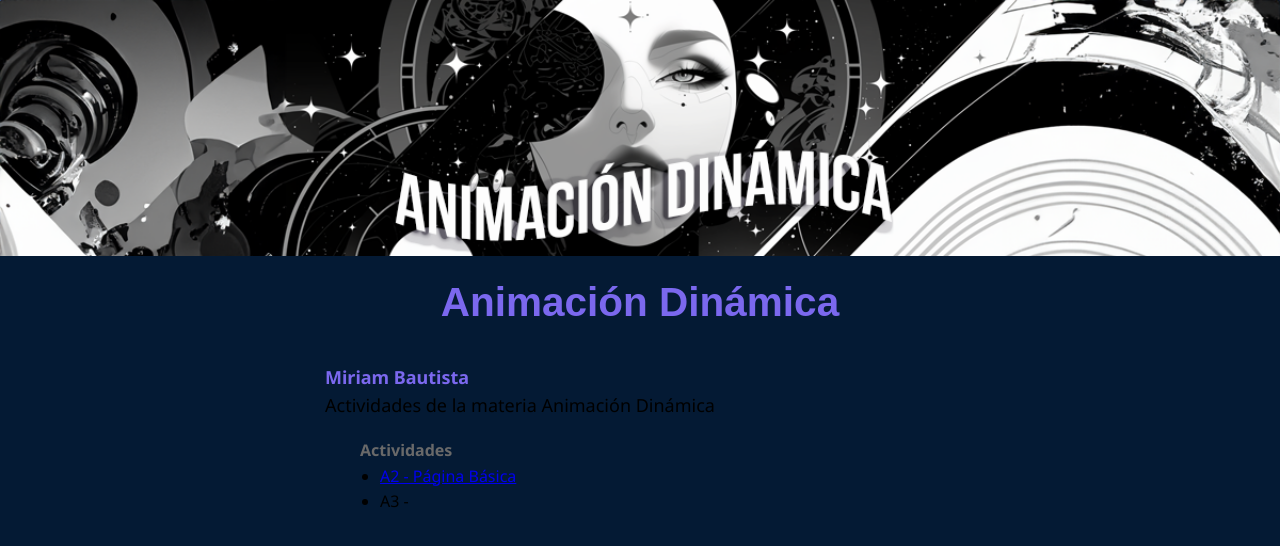
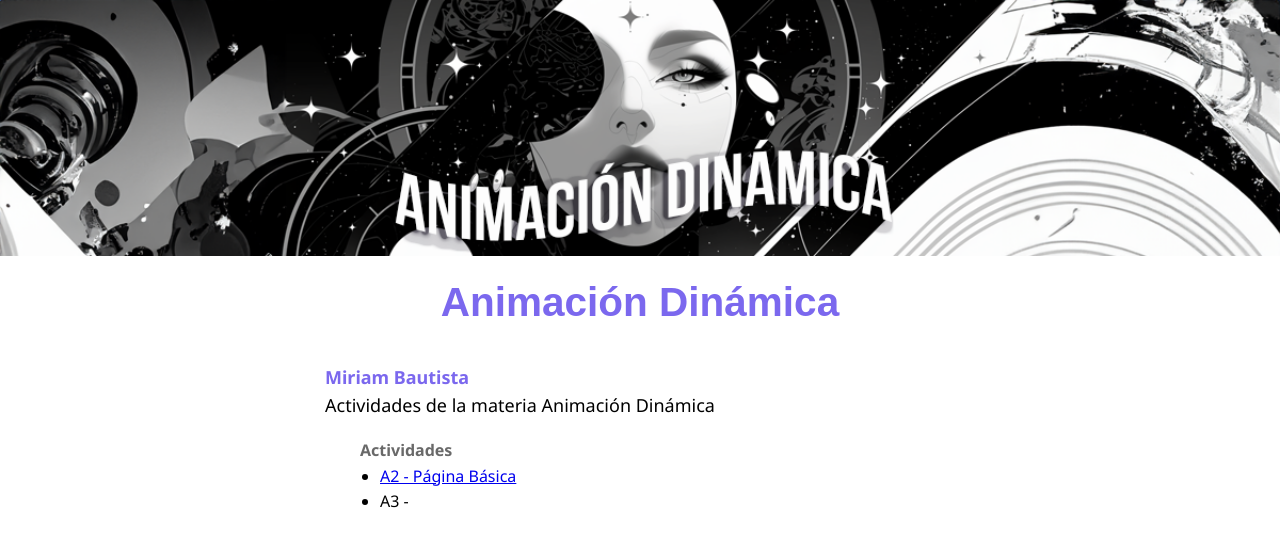
Before and after one commit to MiriamBautistaAlvarez/AnimacionDin, a plain HTML site: page index.html in a window 1280 px wide. Drawn offline with Linux system fonts and the light colour scheme.

Commit message:
Update style.css

```diff
--- a/style.css
+++ b/style.css
@@ -1,6 +1,6 @@
 body{
     text-align: center;
-    background-color: #041a34;
+    background-color: #ffffff;
     margin: 0px;
     /*background-image: url("imagen.jpg");*/
 }
```
